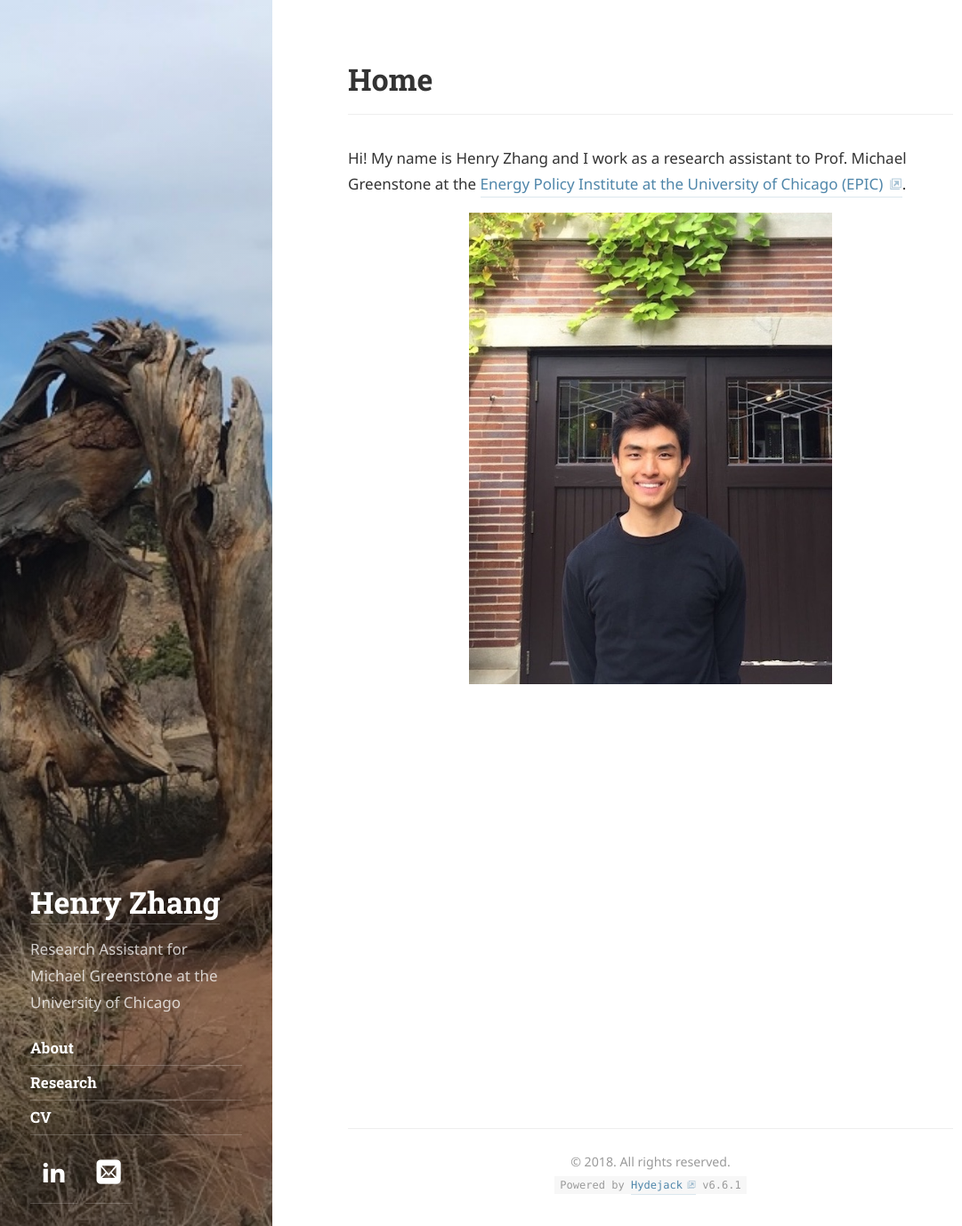
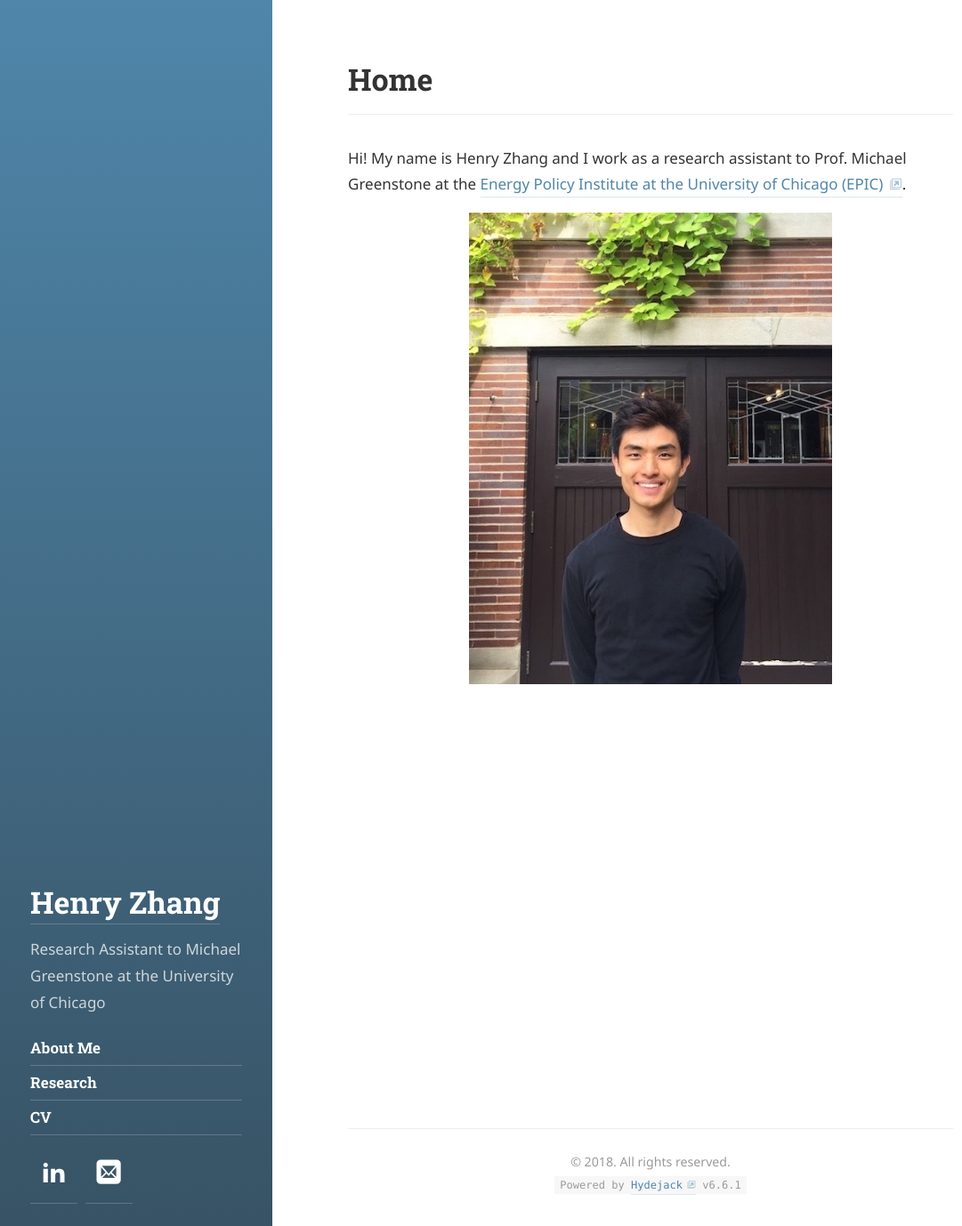
Before and after one commit to verklighet/verklighet.github.io, a Jekyll site: the page built from index.html, in a window 1280 px wide and 1378 px high. Shown: the whole window at 89% size, without its empty margins (0-1081 px from the left). Built offline with Jekyll 4.4.1, drawn with Linux system fonts in a browser that asks for light colours; some web fonts are replaced; the list of posts is cut into pages by our own code.

Commit message:
follow's andrew's advice on the sidebar, only edit config yml, not the _includes folder html files

```diff
--- a/_config.yml
+++ b/_config.yml
@@ -26,8 +26,8 @@ author:
   email:             hhz@uchicago.edu
 
 # Fallback image and color
-image:               /assets/img/headshot.jpg
-color:               '#4f86aa'
+accent_image:               /assets/img/tree.jpg
+accent_color:               '#4f86aa'
 
 # The font used for headings. Expects a string that is a valid CSS font-family value.
 font_heading:        "'Roboto Slab', Helvetica, Arial, sans-serif"
--- a/_includes/sidebar.html
+++ b/_includes/sidebar.html
@@ -1,32 +1,23 @@
 <div id="_yDrawer">
   <div id="_sidebar" class="sidebar">
-    <div class="sidebar-bg" style="background-color:#4f86aa;background-image:url(assets/img/tree.jpg);height:100%"></div>
+    <div class="sidebar-bg" style="background-color:{{ color }};background-image:url({{ image }})"></div>
     <header class="sidebar-sticky" role="banner">
       <div class="sidebar-about">
-        <h1><a id="_title" href="/">Henry Zhang</a></h1>
-        <p>Research Assistant for Michael Greenstone at the University of Chicago
+        <h1><a id="_title" href="{{ '/' | relative_url }}">{{ site.title }}</a></h1>
+        {{ site.description | truncatewords:50 | markdownify }}
       </div>
 
       <nav class="sidebar-nav heading" role="navigation">
-        <span class="sr-only">Navigation:</span>
-        <ul>
-          <li> <a class="sidebar-nav-item active" href="/about/">About</a>
-          <li> <a class="sidebar-nav-item active" href="/research/">Research</a>
-          <li> <a class="sidebar-nav-item active" href="/cv/">CV</a>
-        </ul>
+        {% include nav.html %}
       </nav>
 
-      <div class="sidebar-social">
-        <span class="sr-only">Social:</span>
-        <ul>
-          <li> <a href="https://linkedin.com/in/henry-zhang-53a4a67a/" title="LinkedIn">
-            <span class="icon-linkedin2"></span>
-            <span class="sr-only">LinkedIn</span> </a>
-          <li> <a href="mailto:<hhz@uchicago.edu>" title="Email">
-            <span class="icon-mail"></span>
-            <span class="sr-only">Email</span> </a>
-        </ul>
-      </div>
+      {% assign author = site.data.authors.first[1] | default:site.author %}
+
+      {% if author.social or site.github_username or site.twitter_username %}
+        <div class="sidebar-social">
+          {% include social.html social=author.social %}
+        </div>
+      {% endif %}
     </header>
   </div>
 </div>
--- a/cv.html
+++ b/cv.html
@@ -4,7 +4,7 @@ title: CV
 menu: true
 order: 4
 ---
-<p>Here is the latest version of my <a href="Henry_CV.pdf">CV</a>:
+<p>Here is the latest version of my <a href="Henry_CV.pdf">CV</a>.
 <p>
 <div style="position:relative;padding-top:90%;">
 	<iframe src="http://docs.google.com/gview?url=http://www.henryhzhang.com/cv/Henry_CV.pdf&embedded=true"
```
Also changed, not shown: 3 other files.
